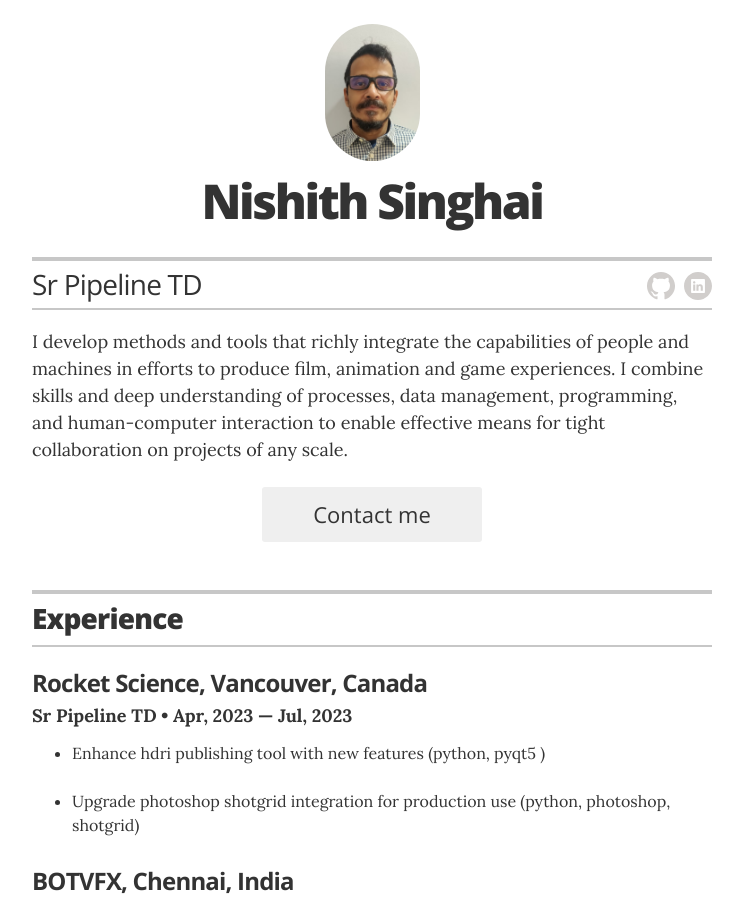
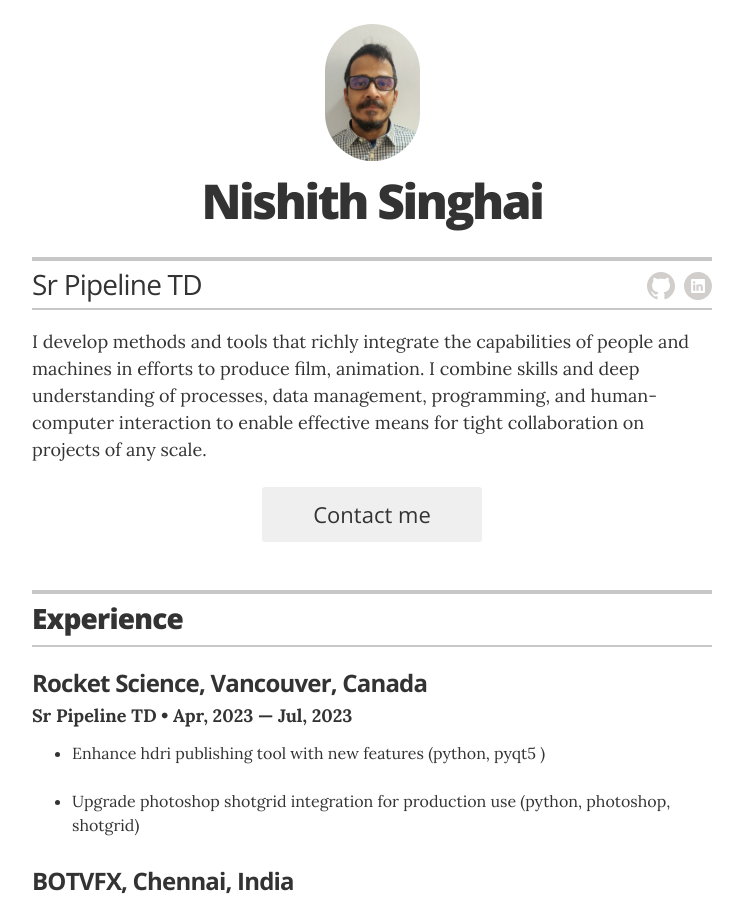
Before and after one commit to singhaidotnish/myresume, a Jekyll site: the page built from index.html, in a window 1280 px wide and 900 px high. Shown: the whole window, without its empty margins (268-1011 px from the left). Built offline with Jekyll 4.4.1, drawn with Linux system fonts in a browser that asks for light colours.

Commit message:
update header

```diff
--- a/_config.yml
+++ b/_config.yml
@@ -23,7 +23,7 @@ resume_contact_address:         "302 Jigna Arcade Navi Mumbai"
 resume_header_contact_info:     "302 Jigna Arcade Navi Mumbai • 400 709 • singhai.nish@gmail.com"
 display_header_contact_info:    "false"
 
-resume_header_intro: "<p>I develop methods and tools that richly integrate the capabilities of people and machines in efforts to produce film, animation and game experiences. I combine skills and deep understanding of processes, data management, programming, and human-computer interaction to enable effective means for tight collaboration on projects of any scale. </p>"
+resume_header_intro: "<p>I develop methods and tools that richly integrate the capabilities of people and machines in efforts to produce film, animation. I combine skills and deep understanding of processes, data management, programming, and human-computer interaction to enable effective means for tight collaboration on projects of any scale. </p>"
 
 # use "yes" to display the email contact button,
 # "no" to display an "I'm not looking for work" message,
```
